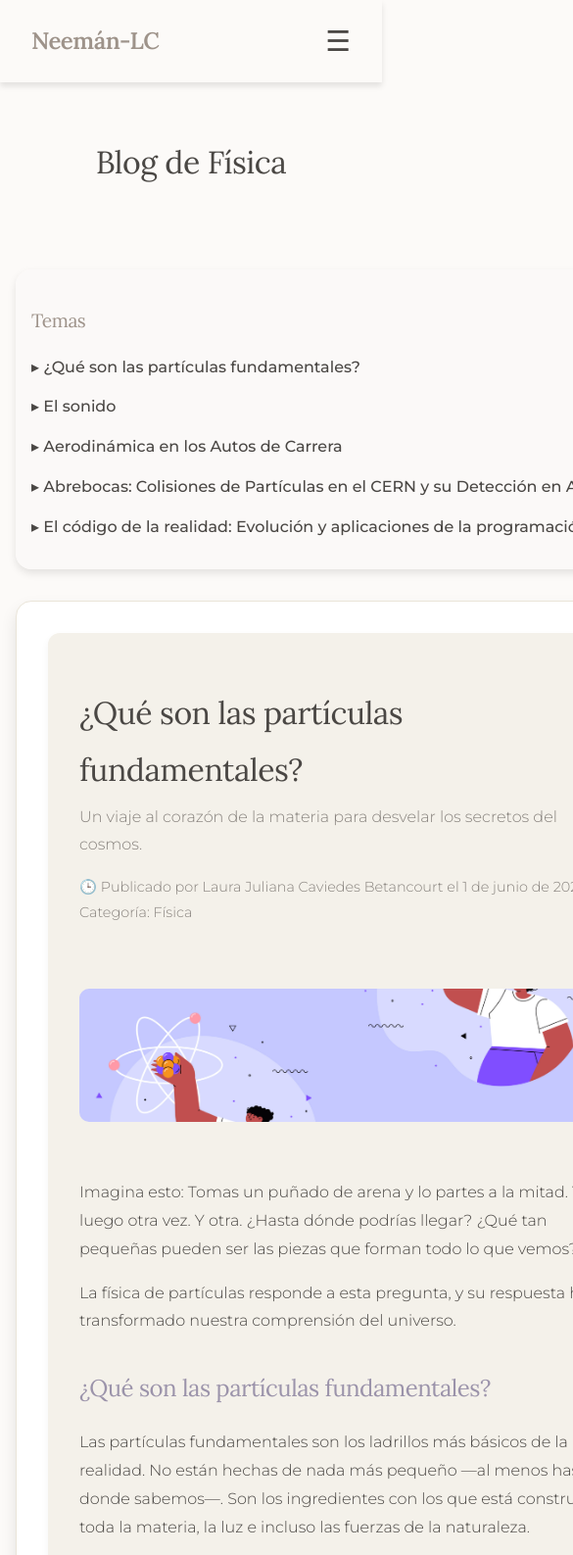
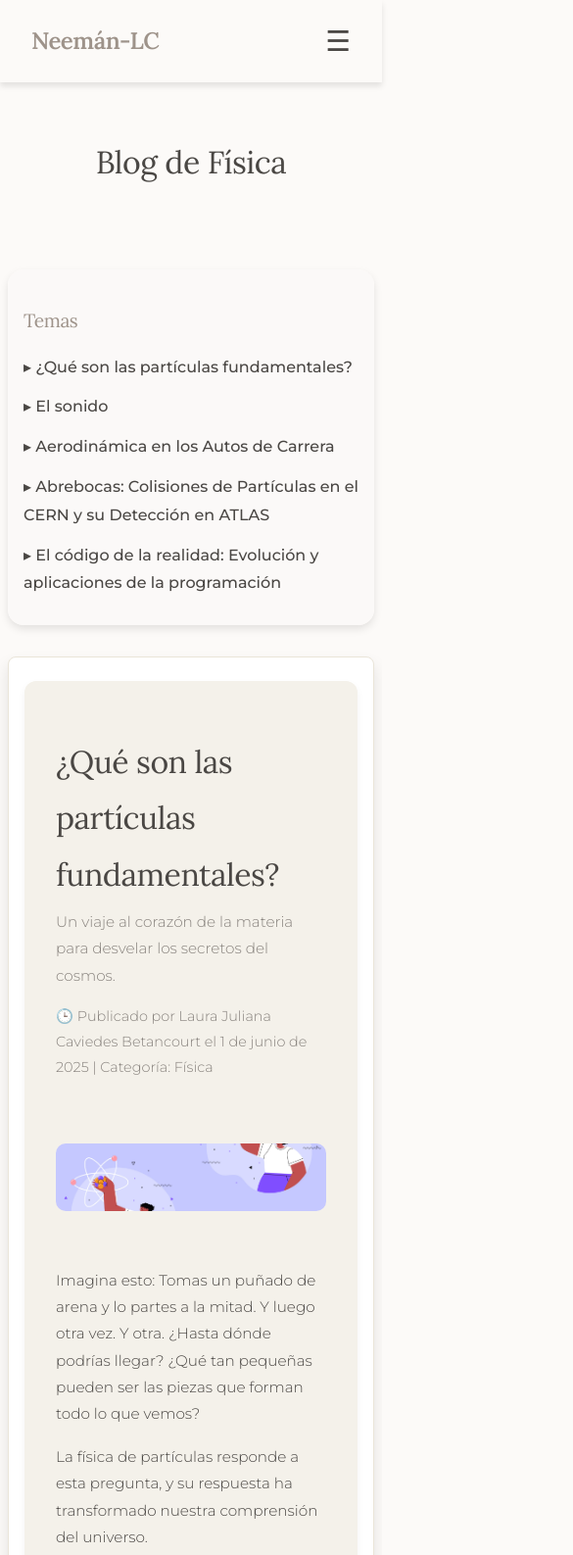
Before and after one commit to LauraCaviedes/Neeman-LC, a plain HTML site: page navegador/blog.html in a window 390 px wide. Shown: the top 1587 px of the page at 98% size, 585 px wide, since content can reach past the window. Drawn offline with nearby package versions, Linux system fonts and the light colour scheme.

Commit message:
Fix width of the blog side

```diff
--- a/CSS/style.css
+++ b/CSS/style.css
@@ -815,8 +815,9 @@ h1 {
     order: -1; /* Hace que el sidebar quede antes que el contenido */
   }
 }
+
  /* Estilo de tabla */
- .tabla-scroll {
+.tabla-scroll {
   overflow-x: auto;
   margin: 1.5rem 0;
 }
@@ -940,3 +941,79 @@ h1 {
   color: var(--oscuro);
   text-decoration: underline;
 }
+
+/* ==========================================
+   AJUSTES FINALES PARA CELULARES Y TABLETS
+   (Siempre debe ir al final del archivo)
+========================================== */
+
+/* Ajuste intermedio para Tablets y celulares horizontales */
+@media screen and (max-width: 780px) {
+  .blog-layout {
+    display: flex;
+    flex-direction: column;
+    padding: 1rem;
+  }
+
+  .sidebar {
+    order: -1; /* Hace que el menú de temas quede arriba del artículo */
+    max-width: 100%;
+  }
+
+  .blog-content {
+    max-width: 100%;
+  }
+}
+
+/* Ajustes estrictos para Celulares (Mobile Friendly) */
+@media screen and (max-width: 560px) {
+
+  /* Ajustamos el contenedor para que no deje márgenes muertos */
+  .blog-layout {
+    padding: 1rem 0.5rem;
+    width: 100%;
+    box-sizing: border-box;
+  }
+
+  /* Reducimos el padding interno del artículo para ganar espacio */
+  .blog-content {
+    padding: 1.5rem 1rem;
+    border-radius: 8px;
+  }
+
+  .blog-content p,
+  .blog-content li {
+    word-break: break-word; /* Evita que palabras muy largas rompan la pantalla */
+    font-size: 0.95rem;
+  }
+
+  /* Evitamos que las imágenes se salgan de la pantalla */
+  .blog-content img,
+  .figure-destacada img {
+    max-width: 100%;
+    height: auto;
+  }
+
+  /* --- DOMANDO LAS TABLAS REBELDES --- */
+
+  /* Le quitamos el margen del 20% para que use todo el ancho en celular */
+  .tabla-voces {
+    width: 100%;
+    margin: 1rem 0;
+  }
+
+  /* Reducimos el ancho mínimo forzado */
+  .tabla-grande th:last-child,
+  .tabla-grande td:last-child {
+    min-width: 120px;
+  }
+
+  /* Hacemos que cualquier tabla larga se pueda deslizar con el dedo */
+  .tabla-scroll {
+    width: 100%;
+    overflow-x: auto;
+    display: block;
+    -webkit-overflow-scrolling: touch;
+    margin: 1rem 0;
+  }
+}
```
Also changed, not shown: index.html (+2 -2 lines).
